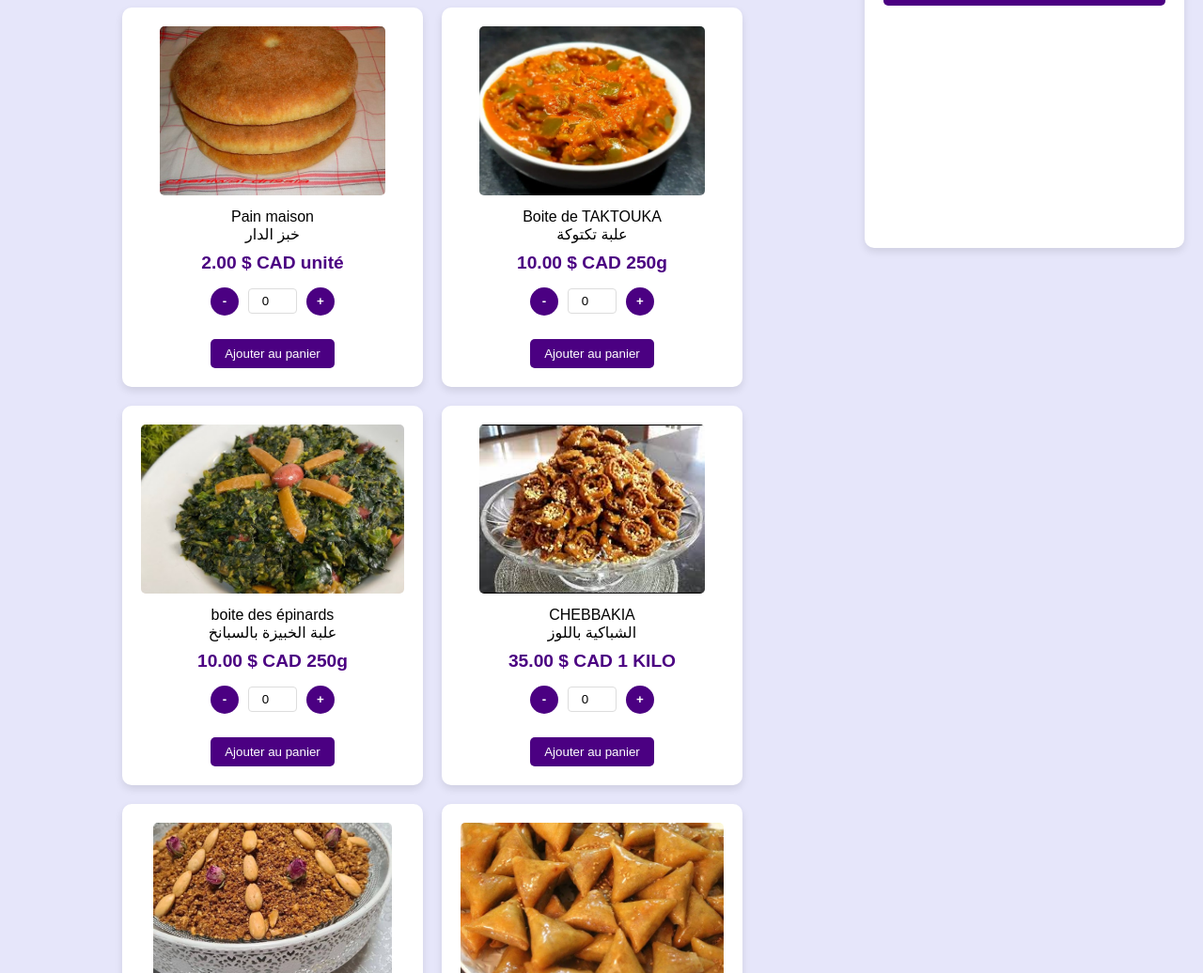
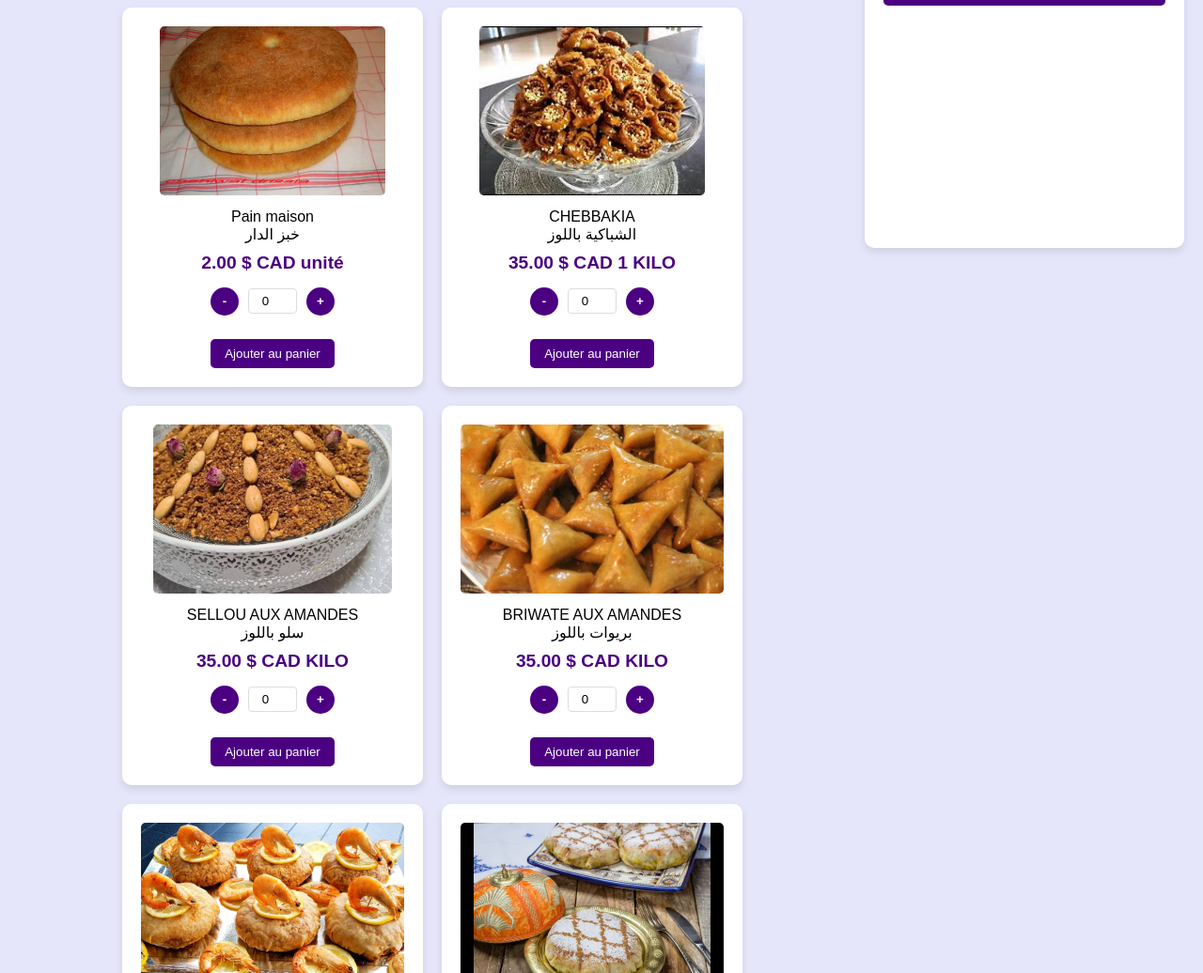
Before and after one commit to yousseffedaoui/Wafaekitchen, a plain HTML site: page index.html in a window 1280 px wide. Shown: the part 580-1616 px from the top of the page at 94% size. Drawn offline with Linux system fonts and the light colour scheme.

```diff
--- a/index.html
+++ b/index.html
@@ -326,40 +326,6 @@
             </div>
 
             <!-- Produit 4 -->
-            <div class="product" data-id="4" data-name="Boite de TAKTOUKA" data-price="10.00">
-                <img src="produit4.jpg" alt="Boite de TAKTOUKA">
-                <div class="Boite de TAKTOUKA">
-                    <span>Boite de TAKTOUKA </span>
-		</div>
-                <div    <span dir="rtl">علبة تكتوكة</span>
-                </div>
-                <div class="price">10.00 $ CAD 250g</div>
-                <div class="quantity-selector">
-                    <button class="decrement">-</button>
-                    <input type="number" class="product-qty" value="0" min="0">
-                    <button class="increment">+</button>
-                </div>
-                <button class="add-to-cart">Ajouter au panier</button>
-            </div>
-
-            <!-- Produit 5 -->
-            <div class="product" data-id="5" data-name="boite des épinards" data-price="10.00">
-                <img src="produit5.jpg" alt="boite des épinards">
-                <div class="boite des épinards">
-                    <span>boite des épinards</span>
-		</div>
-                  <div>  <span dir="rtl"> علبة الخبيزة بالسبانخ </span>
-                </div>
-                <div class="price">10.00 $ CAD 250g </div>
-                <div class="quantity-selector">
-                    <button class="decrement">-</button>
-                    <input type="number" class="product-qty" value="0" min="0">
-                    <button class="increment">+</button>
-                </div>
-                <button class="add-to-cart">Ajouter au panier</button>
-            </div>
-
-            <!-- Produit 6 -->
             <div class="product" data-id="6" data-name="CHEBBAKIA" data-price="35.00">
                 <img src="produit6.jpg" alt="CHEBBAKIA ">
                 <div class="CHEBBAKIA">
@@ -376,7 +342,7 @@
                 <button class="add-to-cart">Ajouter au panier</button>
             </div>
 
-            <!-- Produit 7 -->
+            <!-- Produit 5 -->
             <div class="product" data-id="7" data-name="SELLOU AUX AMANDES" data-price="35.00">
                 <img src="produit7.jpg" alt="SELLOU AUX AMANDES">
                 <div class="SELLOU AUX AMANDES">
@@ -393,7 +359,7 @@
                 <button class="add-to-cart">Ajouter au panier</button>
             </div>
 
-            <!-- Produit 8 -->
+            <!-- Produit 6 -->
             <div class="product" data-id="8" data-name="BRIWATE AUX AMANDES" data-price="35.00">
                 <img src="produit8.jpg" alt="BRIWATE AUX AMANDES">
                 <div class="BRIWATE AUX AMANDE">
@@ -410,7 +376,7 @@
                 <button class="add-to-cart">Ajouter au panier</button>
             </div>
 
-            <!-- Produit 9 -->
+            <!-- Produit 7 -->
             <div class="product" data-id="9" data-name="PETITE PASTILLA AUX POISSONS" data-price="10.00">
                 <img src="produit9.jpg" alt="PETITE PASTILLA AUX POISSONS">
                 <div class="PETITE PASTILLA  AUX POISSONS">
@@ -427,7 +393,7 @@
                 <button class="add-to-cart">Ajouter au panier</button>
             </div>
 
-            <!-- Produit 10 -->
+            <!-- Produit 8 -->
             <div class="product" data-id="10" data-name="PETITE PASTILLA AU POULET" data-price="7.00">
                 <img src="produit10.jpg" alt="PETITE PASTILLA AU POULET">
                 <div class="PETITE PASTILLA AU POULET">
@@ -444,7 +410,7 @@
                 <button class="add-to-cart">Ajouter au panier</button>
             </div>
 
-            <!-- Produit 11 -->
+            <!-- Produit 9 -->
             <div class="product" data-id="10" data-name="MSEMEN FOURRÉ" data-price="3.00">
                 <img src="produit11.jpg" alt="MSEMEN FOURRÉ">
                 <div class="MSEMEN FOURRÉ">
@@ -712,4 +678,5 @@
         });
     </script>
 </body>
+
 </html>
```
